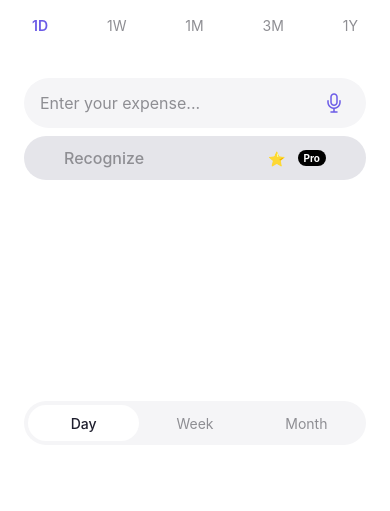
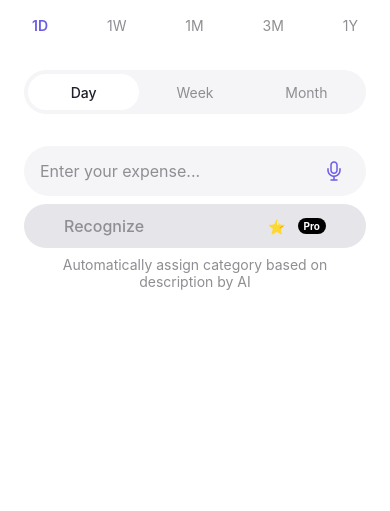
Before and after one commit to ohchillman/FinaneAiApp, a React Native app: screen /Home in a window 390 px wide. Shown: the part 245-756 px from the top of the page. Built offline with nearby package versions, Linux system fonts and the light colour scheme.

Commit message:
Update time filter position and add AI description text

```diff
--- a/src/screens/HomeScreen.js
+++ b/src/screens/HomeScreen.js
@@ -158,6 +158,15 @@ const HomeScreen = () => {
           </View>
         </View>
 
+        <View style={styles.timeFilterSection}>
+          <TimeFilter
+            options={['Day', 'Week', 'Month']}
+            selectedOption={selectedPeriod}
+            onSelect={changePeriod}
+            style={styles.timeFilter}
+          />
+        </View>
+
         <View style={styles.inputContainer}>
           <Input
             value={expenseText}
@@ -180,15 +189,10 @@ const HomeScreen = () => {
             disabled={!expenseText.trim() || isRecognizing}
             style={styles.recognizeButton}
           />
+          <Text style={styles.recognizeDescription}>
+            Automatically assign category based on description by AI
+          </Text>
         </View>
-      </View>
-
-      <View style={[styles.bottomFilterContainer, { marginBottom: insets.bottom + 70 }]}>
-        <TimeFilter
-          options={['Day', 'Week', 'Month']}
-          selectedOption={selectedPeriod}
-          onSelect={changePeriod}
-        />
       </View>
     </SafeAreaView>
   );
@@ -267,23 +271,26 @@ const styles = StyleSheet.create({
     color: theme.colors.primary,
     fontWeight: theme.typography.fontWeights.semiBold,
   },
+  timeFilterSection: {
+    marginVertical: theme.spacing.md,
+  },
+  timeFilter: {
+    width: '100%',
+  },
   inputContainer: {
-    marginTop: theme.spacing.lg,
+    marginTop: theme.spacing.md,
   },
   input: {
     marginBottom: theme.spacing.sm,
   },
   recognizeButton: {
+    marginBottom: theme.spacing.sm,
+  },
+  recognizeDescription: {
+    fontSize: theme.typography.fontSizes.sm,
+    color: theme.colors.textLight,
+    textAlign: 'center',
     marginBottom: theme.spacing.lg,
-  },
-  bottomFilterContainer: {
-    position: 'absolute',
-    bottom: 0,
-    left: 0,
-    right: 0,
-    paddingHorizontal: theme.spacing.lg,
-    paddingBottom: theme.spacing.md,
-    backgroundColor: theme.colors.background,
   },
 });
 
```
